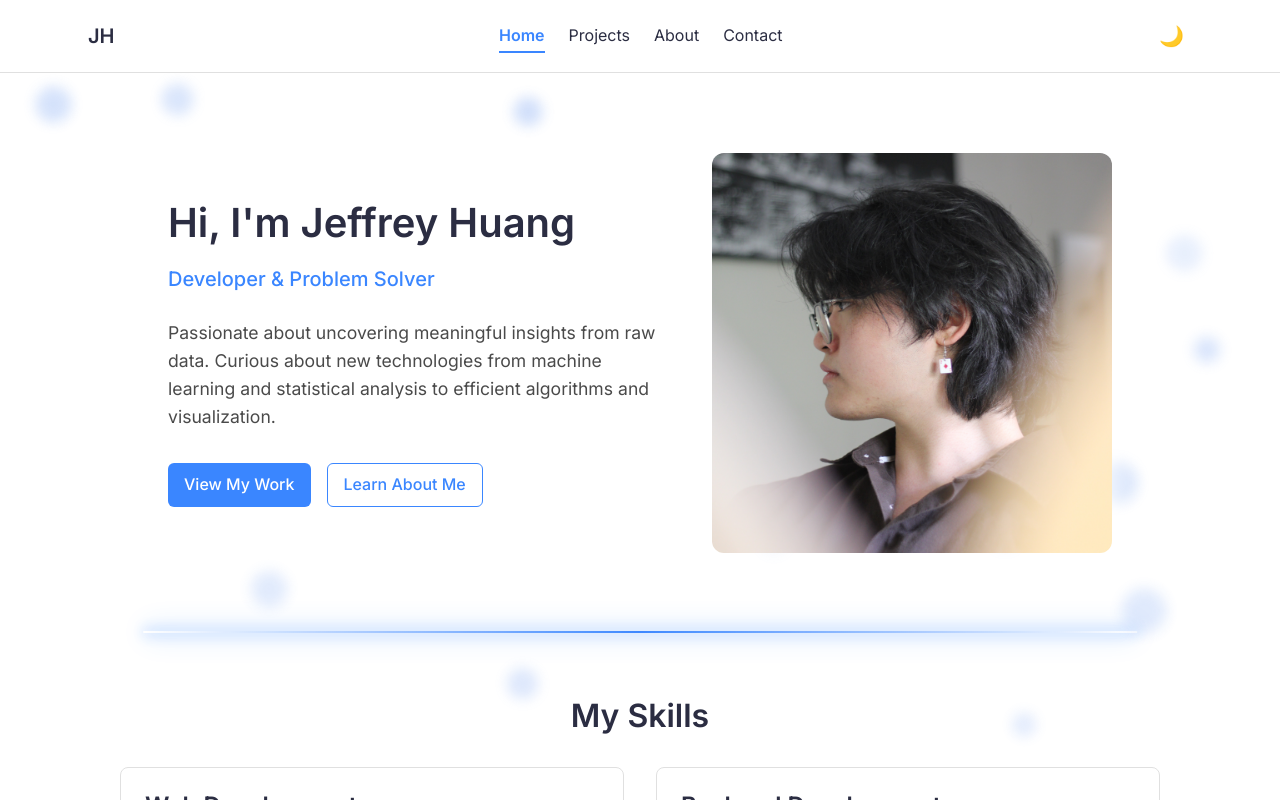
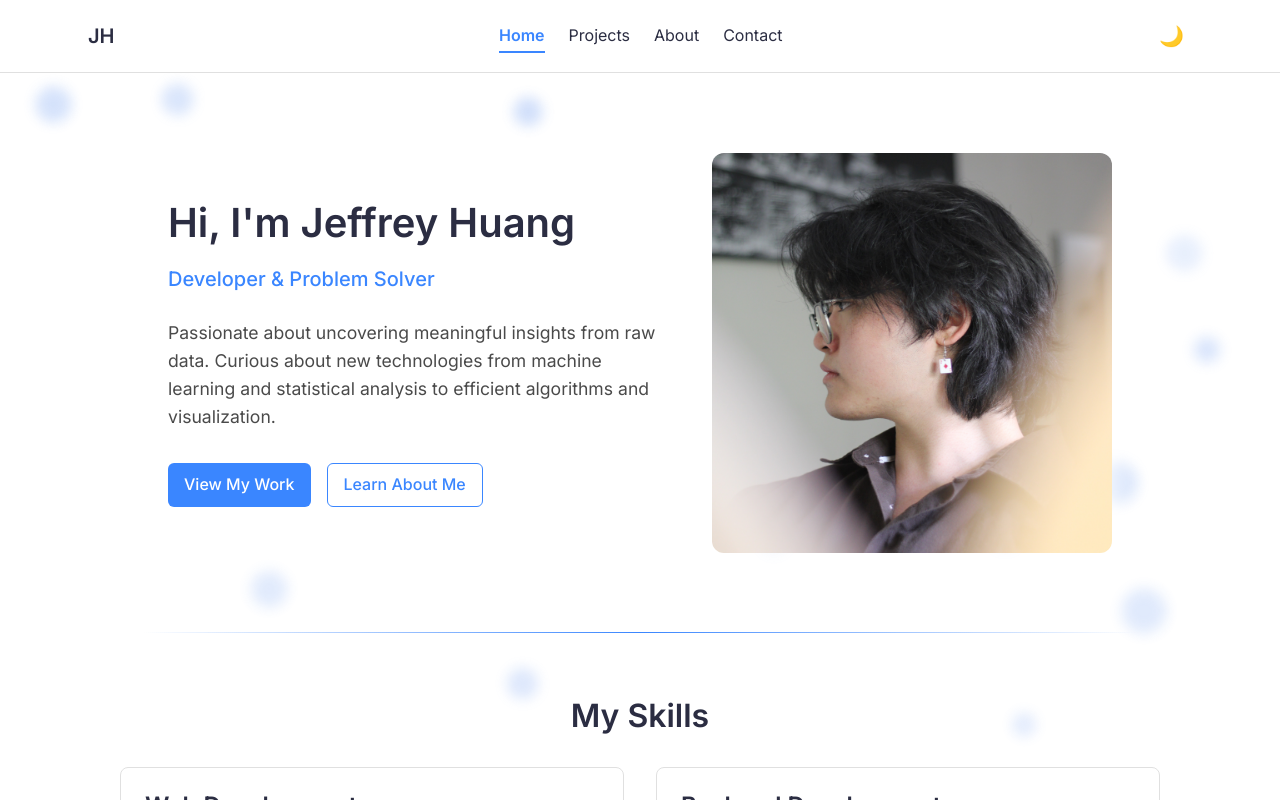
Before and after one commit to jhuang0420/svelte-portfolio, a SvelteKit app in the folder app/: page / in a window 1280 px wide. Built offline with nearby package versions, Linux system fonts and the light colour scheme.

Commit message:
error with section divider glow

```diff
--- a/app/src/routes/+page.svelte
+++ b/app/src/routes/+page.svelte
@@ -368,14 +368,13 @@
         transform: translateX(-50%);
         width: 90%;
         max-width: 1000px;
-        height: 2px;
+        height: 1px;
         background: linear-gradient(
             90deg,
             transparent,
             var(--primary),
             transparent
         );
-        animation: glow-pulse 3s ease-in-out infinite;
     }
 
     /* No divider for CTA section */
@@ -387,21 +386,6 @@
         display: none;
     }
 
-    @keyframes glow-pulse {
-        0%,
-        100% {
-            box-shadow:
-                0 0 5px var(--primary),
-                0 0 20px var(--primary);
-            opacity: 0.7;
-        }
-        50% {
-            box-shadow:
-                0 0 15px var(--primary),
-                0 0 30px var(--primary);
-            opacity: 1;
-        }
-    }
 
     /* Responsive Design */
     @media (max-width: 800px) {
```
